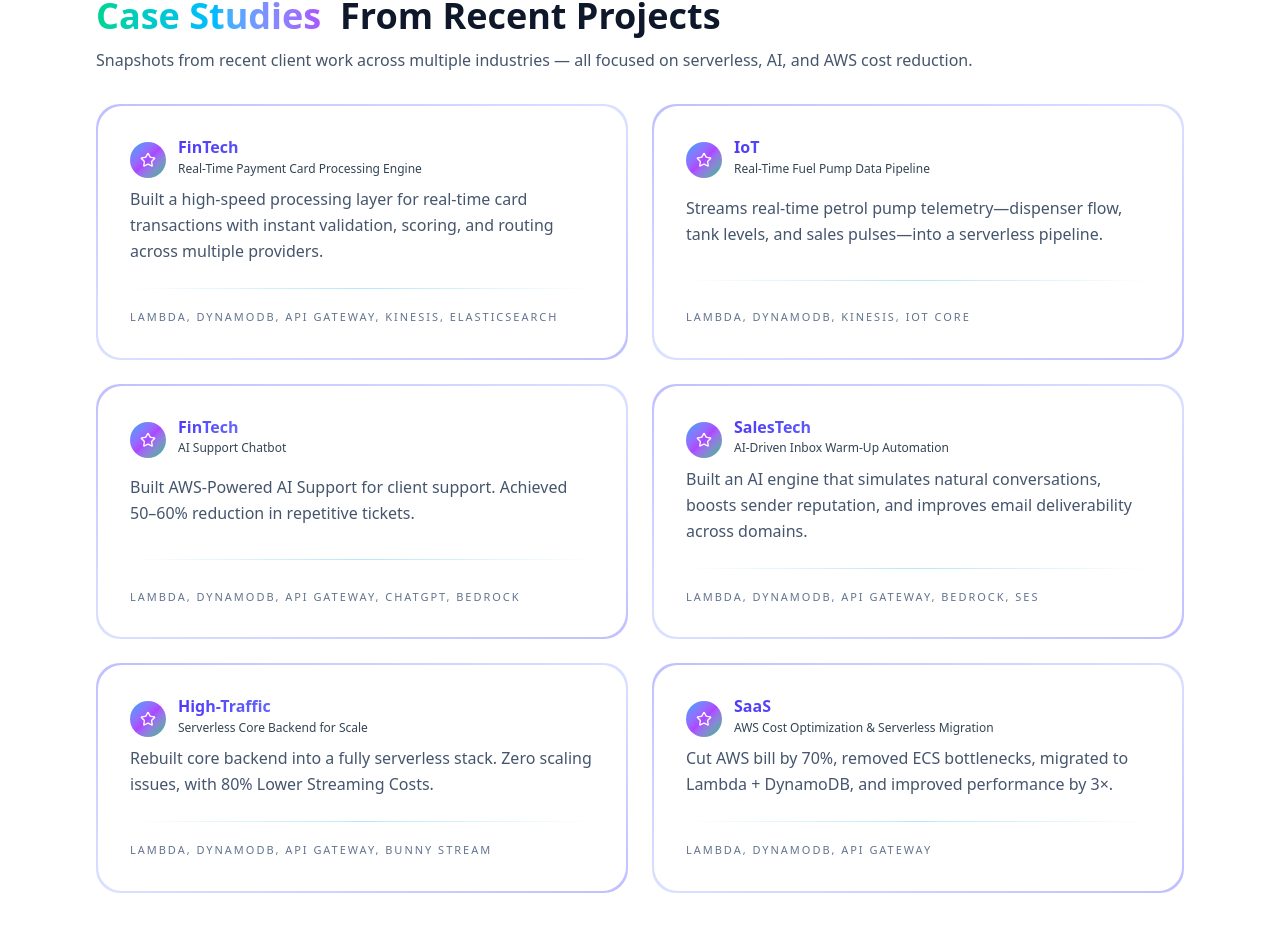
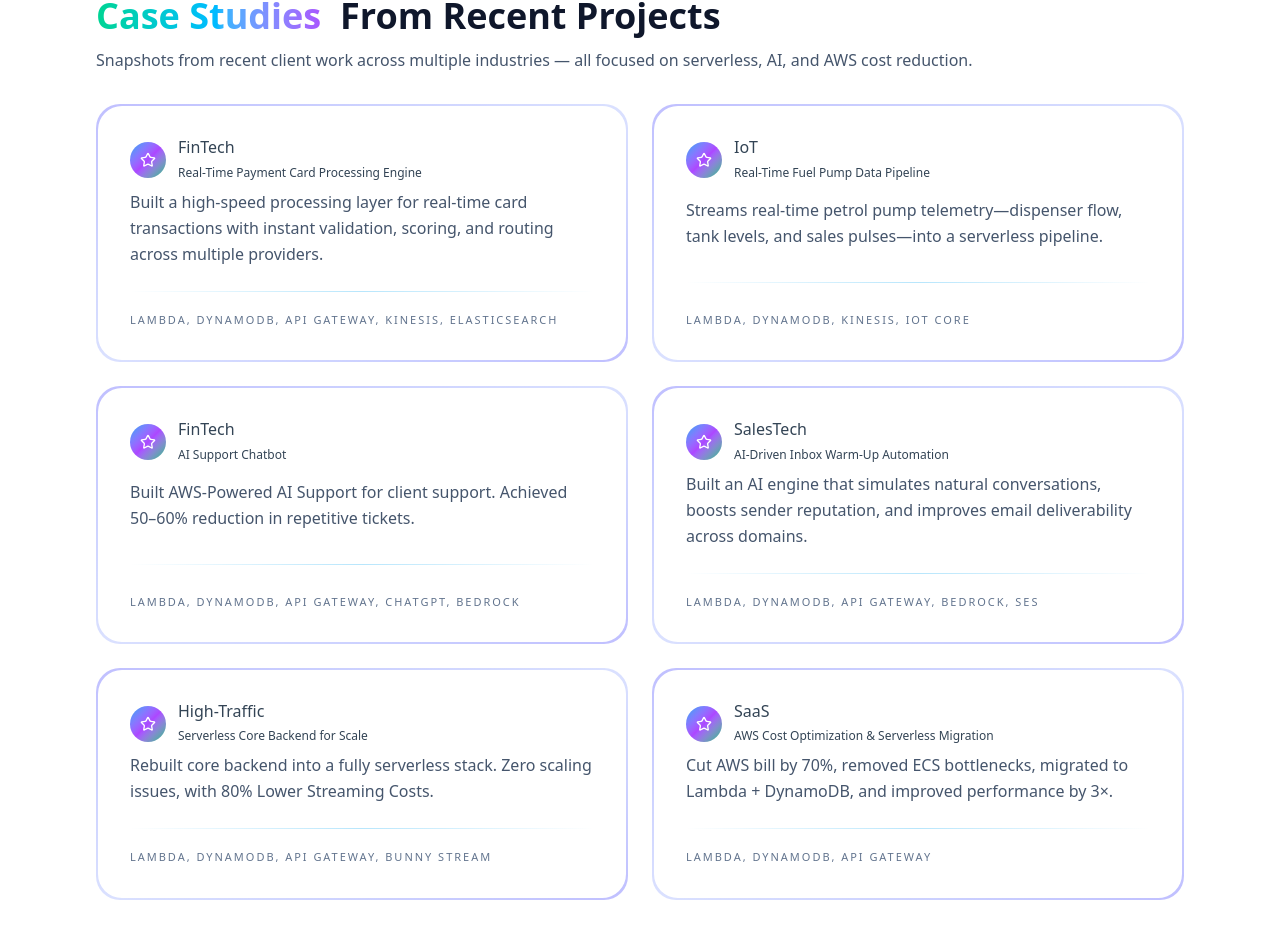
Before and after one commit to opmtwo/opmtwo-website, a Next.js app: page /home in a window 1280 px wide. Shown: the part 1650-2585 px from the top of the page. Built offline with nearby package versions, Linux system fonts and the light colour scheme; a web font is replaced by a local one.

Commit message:
Updated CaseStudiesSection - updated layout for uniformity

```diff
--- a/components/CaseStudiesSection.tsx
+++ b/components/CaseStudiesSection.tsx
@@ -108,11 +108,8 @@ export const CaseStudiesSection: React.FC = () => {
 										<div className="mt-1 flex h-9 w-9 items-center justify-center rounded-full bg-linear-to-br from-sky-500 via-purple-500 to-emerald-500">
 											<Star className="h-4 w-4 text-white" />
 										</div>
-										<div>
-											{/* <h3 className="text-sm font-semibold text-slate-900 dark:text-slate-100">{item.title}</h3> */}
-											<h4 className="text-md font-semibold bg-linear-to-r from-indigo-600 to-indigo-400 bg-clip-text text-transparent">
-												{item.title}
-											</h4>
+										<div className="space-y-2">
+											<h4 className="font-medium">{item.title}</h4>
 											<p className="mt-1 text-xs font-medium">{item.tagline}</p>
 										</div>
 									</div>
```
